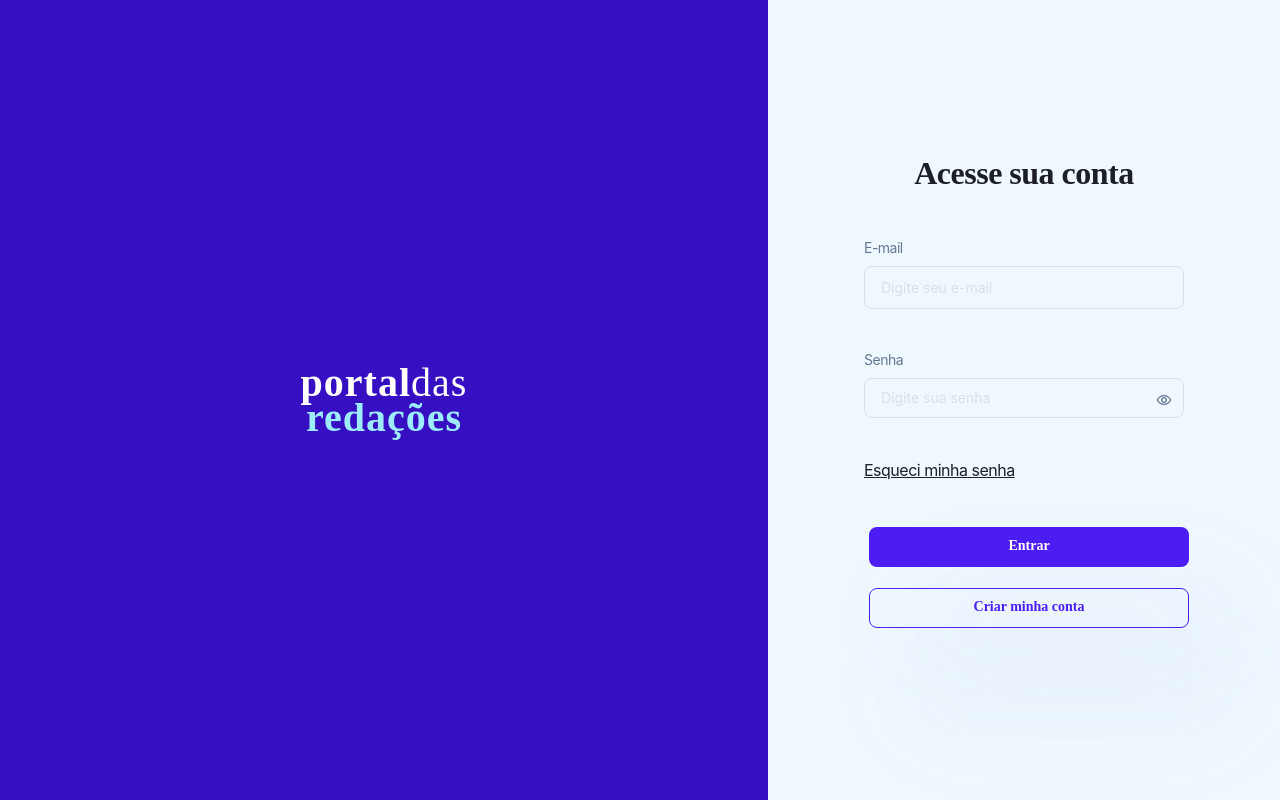
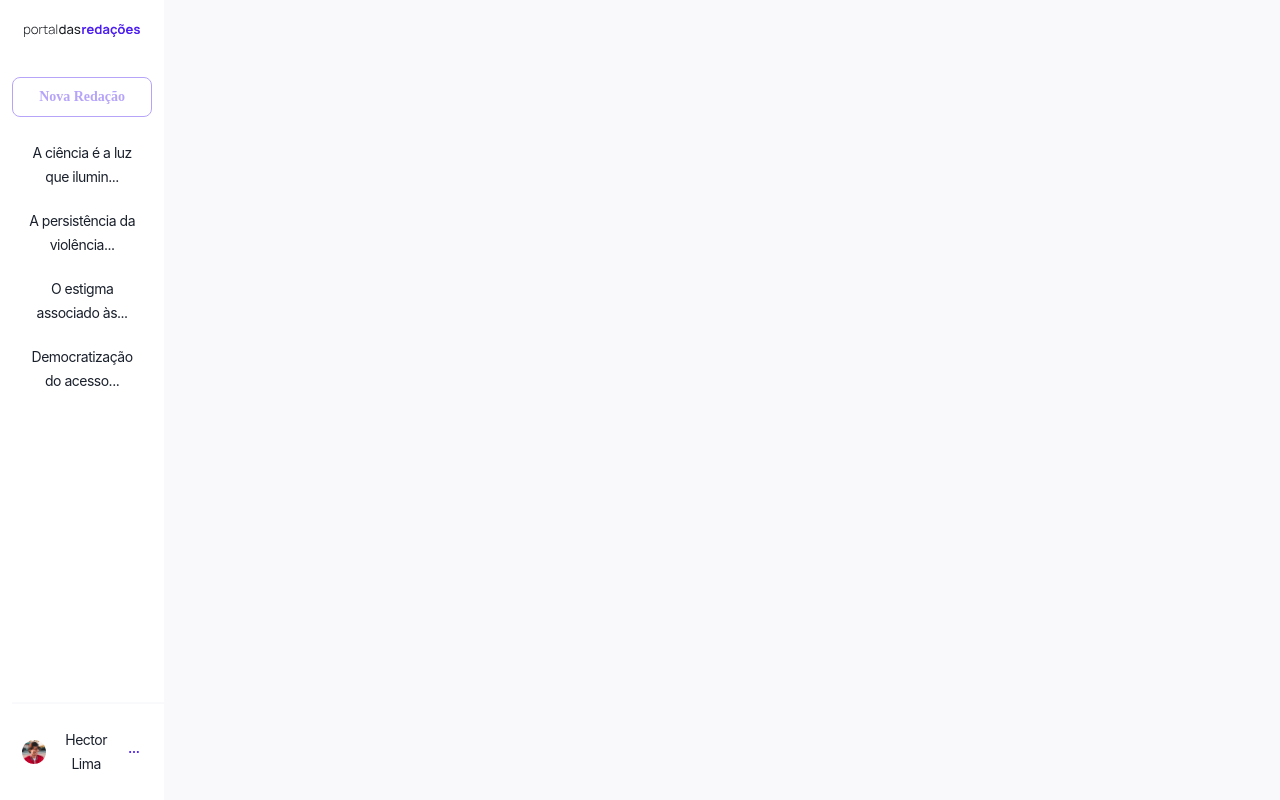
Before and after one commit to andouglasjr/avaliaFrontend, a React (Vite) app: page / in a window 1280 px wide. Built offline with nearby package versions, Linux system fonts and the light colour scheme.

Commit message:
feat: add sidebar

```diff
--- a/src/App.jsx
+++ b/src/App.jsx
@@ -1,13 +1,14 @@
 import { Fragment } from "react";
 import Landing from "./pages/Landing";
 import Login from "./pages/auth/login"
+import Essays from "./pages/Essays";
 //import Login from './pages/Login'
 
 function App() {
   return (
     <Fragment>
       <globalStyles />
-      <Login></Login>
+      <Essays />
     </Fragment>
   );
 }
--- a/src/components/icons/Icons.jsx
+++ b/src/components/icons/Icons.jsx
@@ -490,7 +490,7 @@ export const Correct = createIcon({
     <g xmlns="http://www.w3.org/2000/svg" height="24" width="24">
       <path
         fill="currentColor"
-        stroke-width="1.5"
+        strokeWidth="1.5"
         d="M9.01965 18.5304L9.54998 19.0608L10.0803 18.5304L20.6803 7.93043L21.2106 7.4001L20.6803 6.86977L19.2553 5.44477L18.725 4.91444L18.1946 5.44477L9.54998 14.0894L5.80531 10.3448L5.27498 9.81444L4.74465 10.3448L3.31965 11.7698L2.78932 12.3001L3.31965 12.8304L9.01965 18.5304Z"
       />
     </g>
--- /dev/null
+++ b/src/pages/Essays/index.jsx
@@ -0,0 +1,53 @@
+import {
+  Button,
+  Flex,
+  FormControl,
+  FormLabel,
+  Icon,
+  Img,
+  Input,
+  InputGroup,
+  InputRightElement,
+  Text,
+  useColorModeValue,
+  useToast
+} from "@chakra-ui/react";
+import { DotIcon } from "../../components/icons/Icons";
+
+export default function Essays() {
+  const neutralLight0 = useColorModeValue("neutralLight.0", "neutralLight.0")
+  const neutralLight1 = useColorModeValue("neutralLight.1", "neutralLight.1")
+
+
+  return (
+    <Flex>
+      <Flex className="sidebar" bgColor={neutralLight0} height={"100vh"} width={"12.83vw"} flexDir={"column"} alignItems={"center"} flexShrink={"0"}>
+        <Flex align={"center"} justifyContent={"center"} padding={"24px"} ><img src="/src/assets/img/dashboards/logo.svg" alt="logo" /></Flex>
+        <Flex padding={"16px 12px"} flexDir={"column"} justifyContent={"space-between"} alignItems={"flex-start"} flex={"1 0 0"} alignSelf={"stretch"}>
+          <Flex flexDir={"column"} alignItems={"flex-start"} gap={"16px"} alignSelf={"stretch"}>
+            <Button variant={"secondary"} isDisabled={"true"} margin={0} width={"100%"}><Text textStyle={"Button"}>Nova Redação</Text></Button>
+            <Flex flexDir={"column"} alignItems={"flex-start"} gap={"4px"} alignSelf={"stretch"} >
+              <Text display={"flex"} align={"center"} textStyle={"Caption"} padding={"8px 10px"} width={"100%"}>A ciência é a luz que ilumin...</Text>
+              <Text display={"flex"} align={"center"} textStyle={"Caption"} padding={"8px 10px"} width={"100%"}>A persistência da violência...</Text>
+              <Text display={"flex"} align={"center"} textStyle={"Caption"} padding={"8px 10px"} width={"100%"}>O estigma associado às...</Text>
+              <Text display={"flex"} align={"center"} textStyle={"Caption"} padding={"8px 10px"} width={"100%"}>Democratização do acesso...</Text>
+            </Flex>
+          </Flex>
+          <Flex flexDir={"column"} alignItems={"flex-start"} gap={"16px"} alignSelf={"stretch"}>
+            <svg width="216" height="2" viewBox="0 0 216 2" fill="none" xmlns="http://www.w3.org/2000/svg">
+              <path d="M0 1H216" stroke="#F3F4F7" strokeWidth={"1px"} />
+            </svg>
+            <Flex className="item_menu" padding={"8px 10px"} alignItems={"center"} gap={"8px"} alignSelf={"stretch"}>
+                <Img width={"24px"} borderRadius={"9999px"} src="/src/assets/img/avatars/avatar5.png" alt="profile image"></Img>
+                <Text width={"100%"} display={"flex"} justifyContent={"flex-start"} textStyle={"Caption"}>Hector Lima</Text>
+                <DotIcon/>
+            </Flex>
+          </Flex>
+        </Flex>
+      </Flex>
+      <Flex className="content" bgColor={neutralLight1} width={"87.17vw"}>
+
+      </Flex>
+    </Flex>
+  )
+}
```
